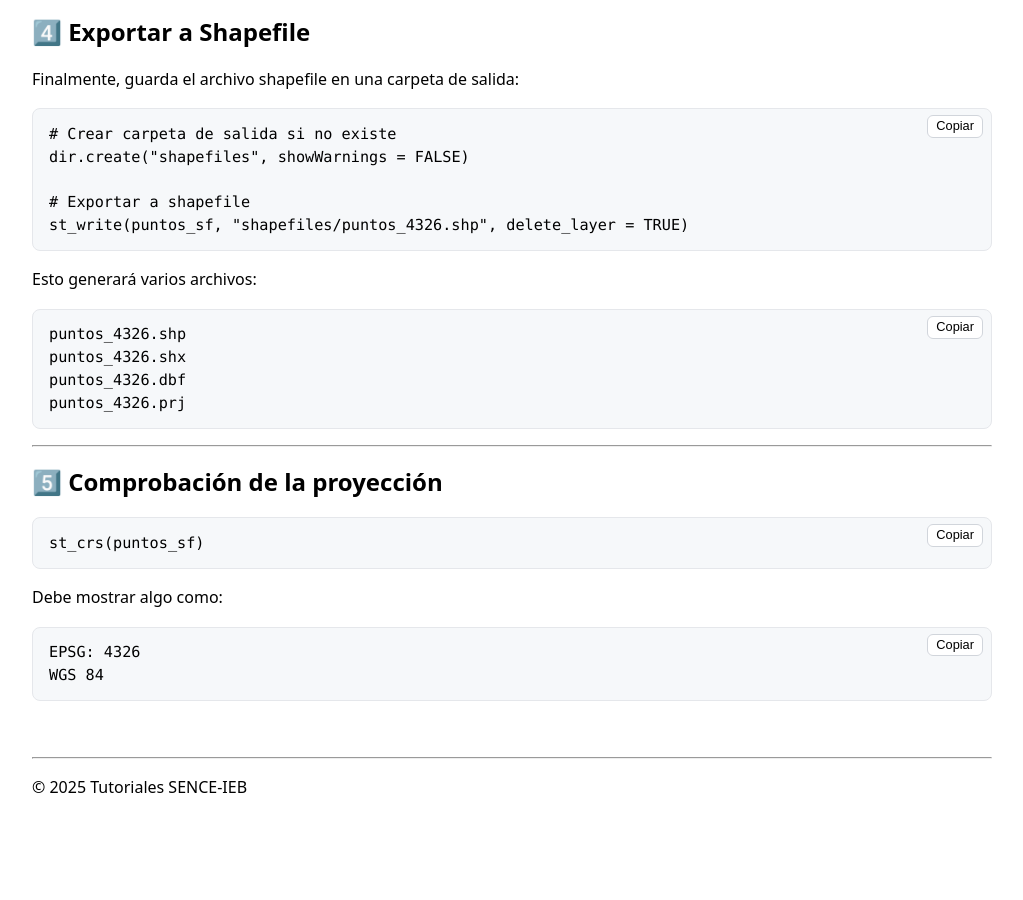
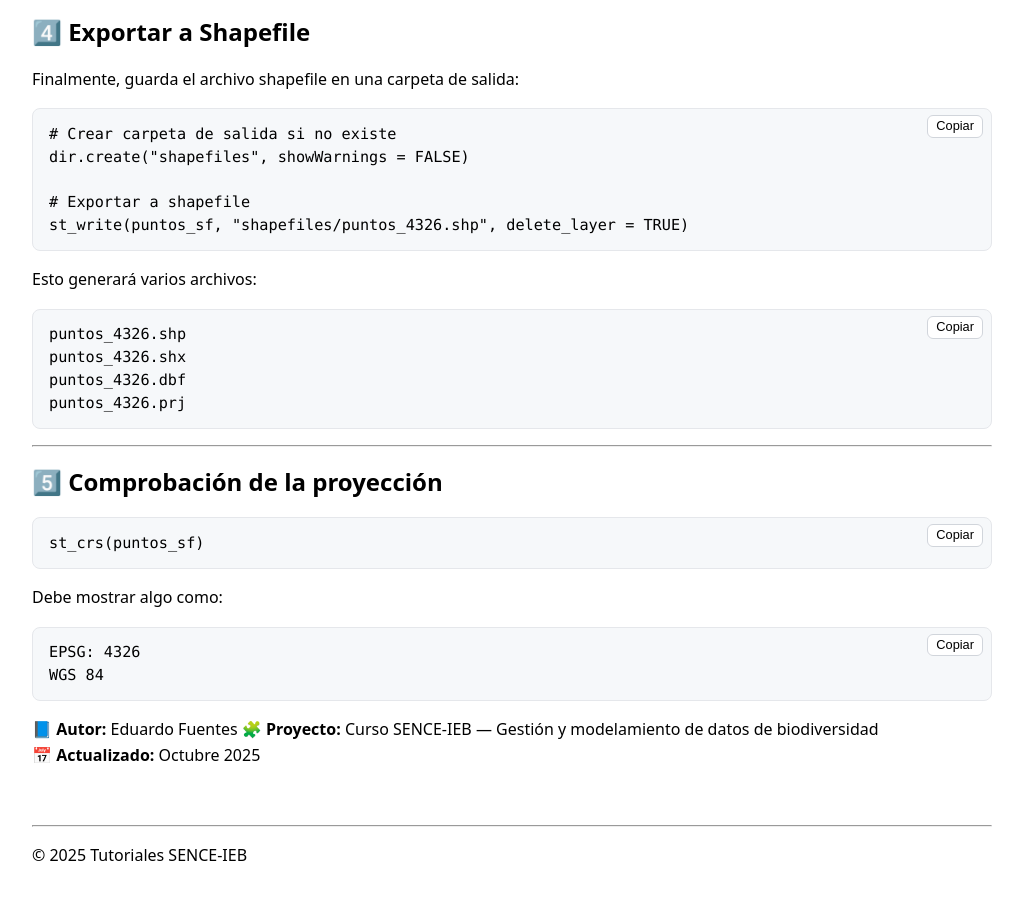
Before and after one commit to ricardosegovia/sence_ieb, a Jekyll site: the page built from _tutorials/31_convertir_excel_a_shapefile.md, in a window 1280 px wide and 900 px high, scrolled down 1468 px. Shown: the whole window, without its empty margins (128-1151 px from the left). Built offline with Jekyll 4.4.1, drawn with Linux system fonts in a browser that asks for light colours; before the commit the page ends 2301 px from its top, so only the background shows below that.

Commit message:
actualizacion tutorial 31

````diff
--- a/_tutorials/31_convertir_excel_a_shapefile.md
+++ b/_tutorials/31_convertir_excel_a_shapefile.md
@@ -105,3 +105,7 @@ Debe mostrar algo como:
 EPSG: 4326
 WGS 84
 ```
+
+📘 **Autor:** Eduardo Fuentes
+🧩 **Proyecto:** Curso SENCE-IEB — Gestión y modelamiento de datos de biodiversidad
+📅 **Actualizado:** Octubre 2025
````
